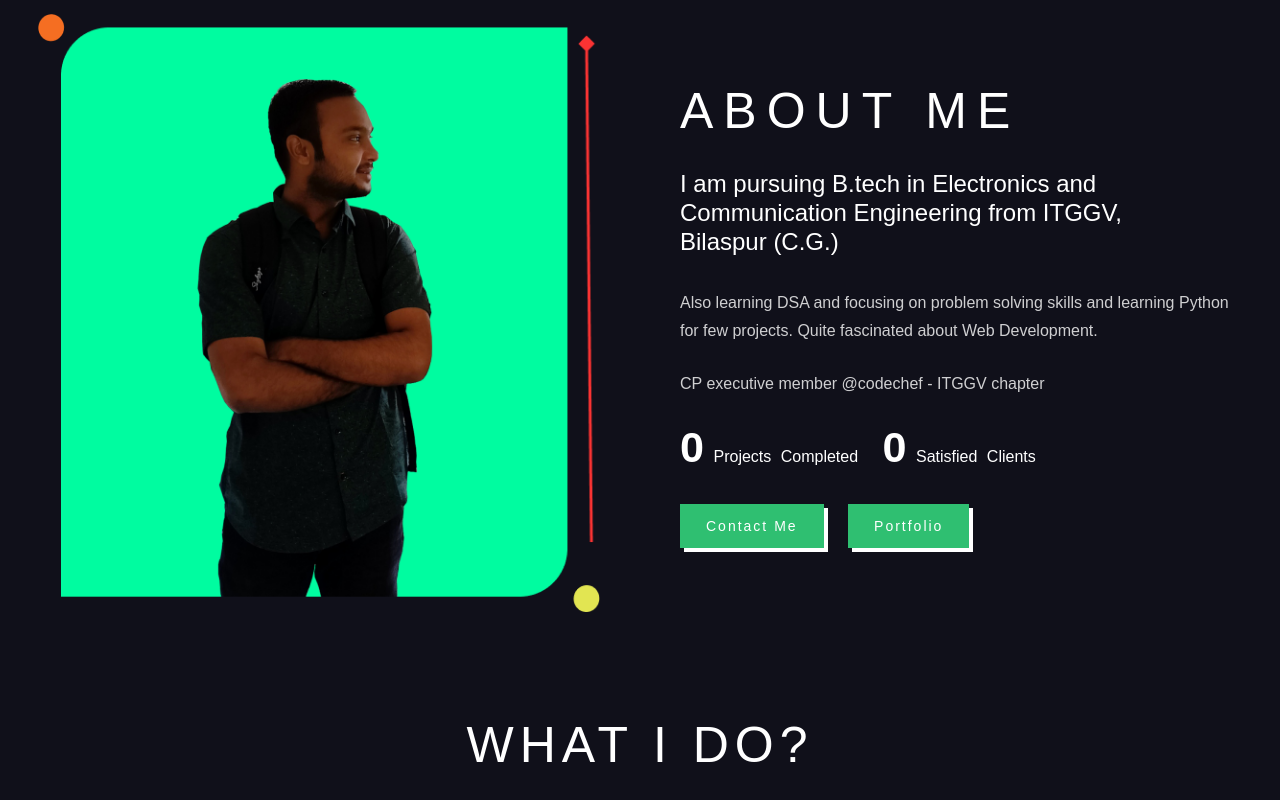
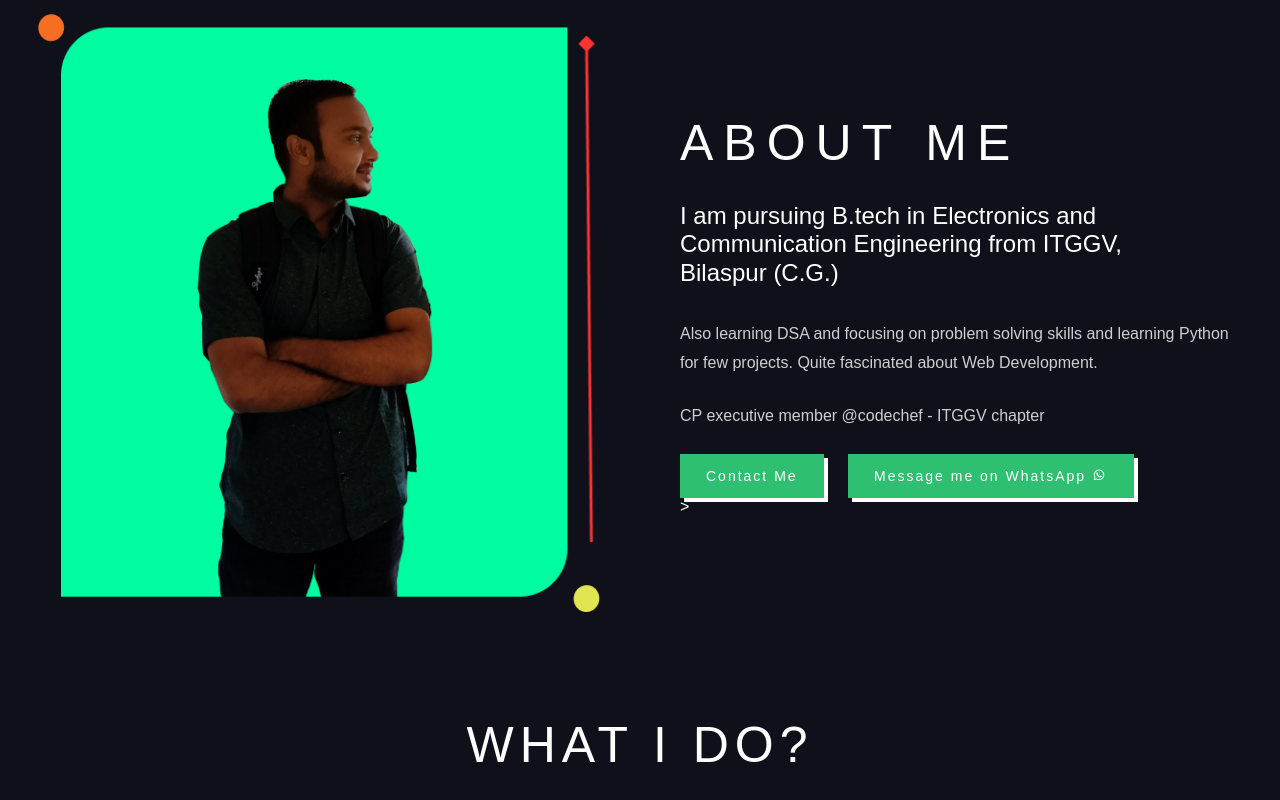
Before and after one commit to ankitsinghhh/portfolioutsav, a plain HTML site: page index.html in a window 1280 px wide. Shown: the part 836-1636 px from the top of the page. Drawn offline with nearby package versions, Linux system fonts and the light colour scheme.

Commit message:
removing no. of projects
removing no. of projects and adding message me on whatsapp button replacing portfolio button

```diff
--- a/index.html
+++ b/index.html
@@ -85,15 +85,10 @@
 
                 </p>
                 <p>CP executive member @codechef - ITGGV chapter</p>
-                <div class="count">
-                    <a href="#"><span>0</span> Projects Completed</a>
-                    <a href="#"><span>0</span> Satisfied Clients</a>
-                </div>
-
                 <div class="main-btn">
                     <a href="#contact" class="btn"> Contact Me</a>
-                    <a href="#" class="btn"> Portfolio</a>
-                </div>
+                    <a href="https://wa.me/+919572075227" target="_blank" class="btn"> Message me on WhatsApp <i class='bx bxl-whatsapp'></i></a>
+                </div>>
 
 
         </div>
```
